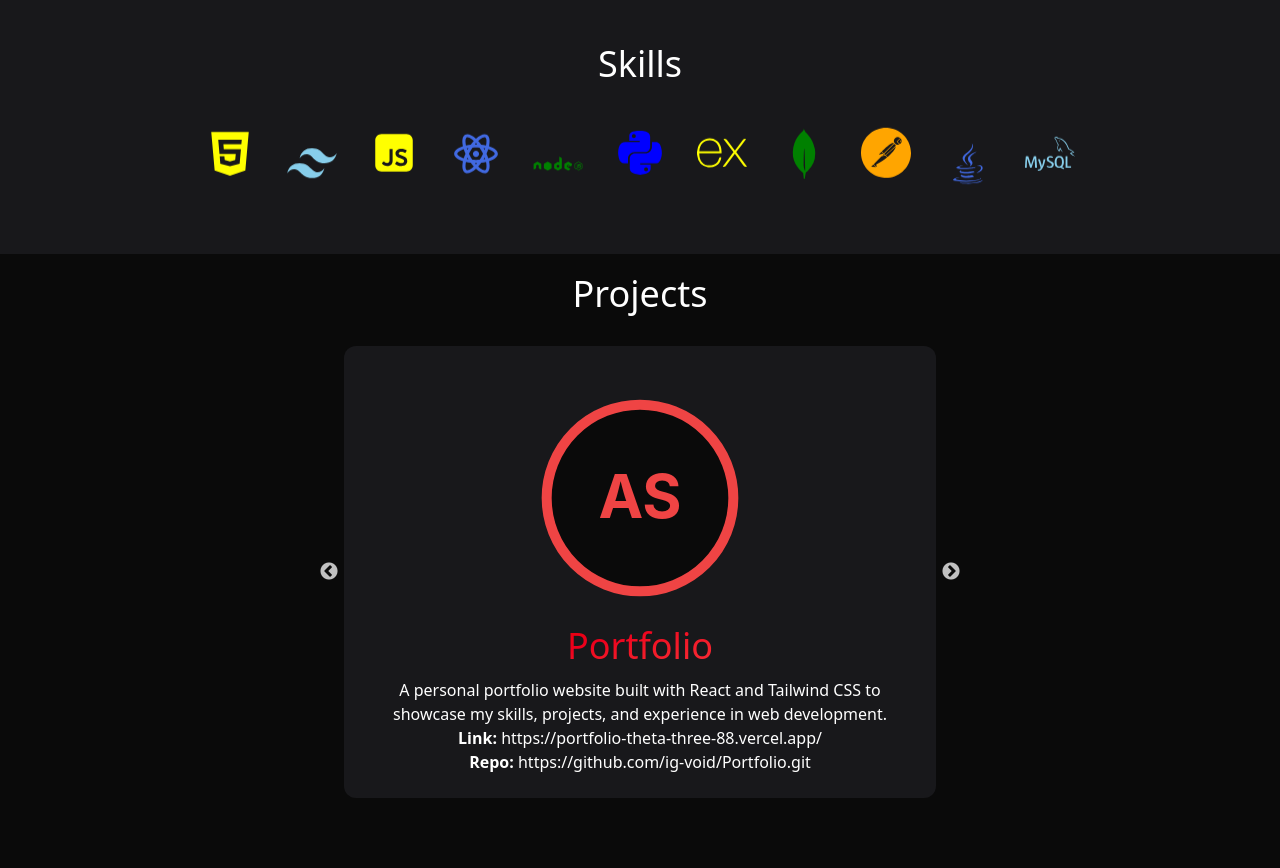
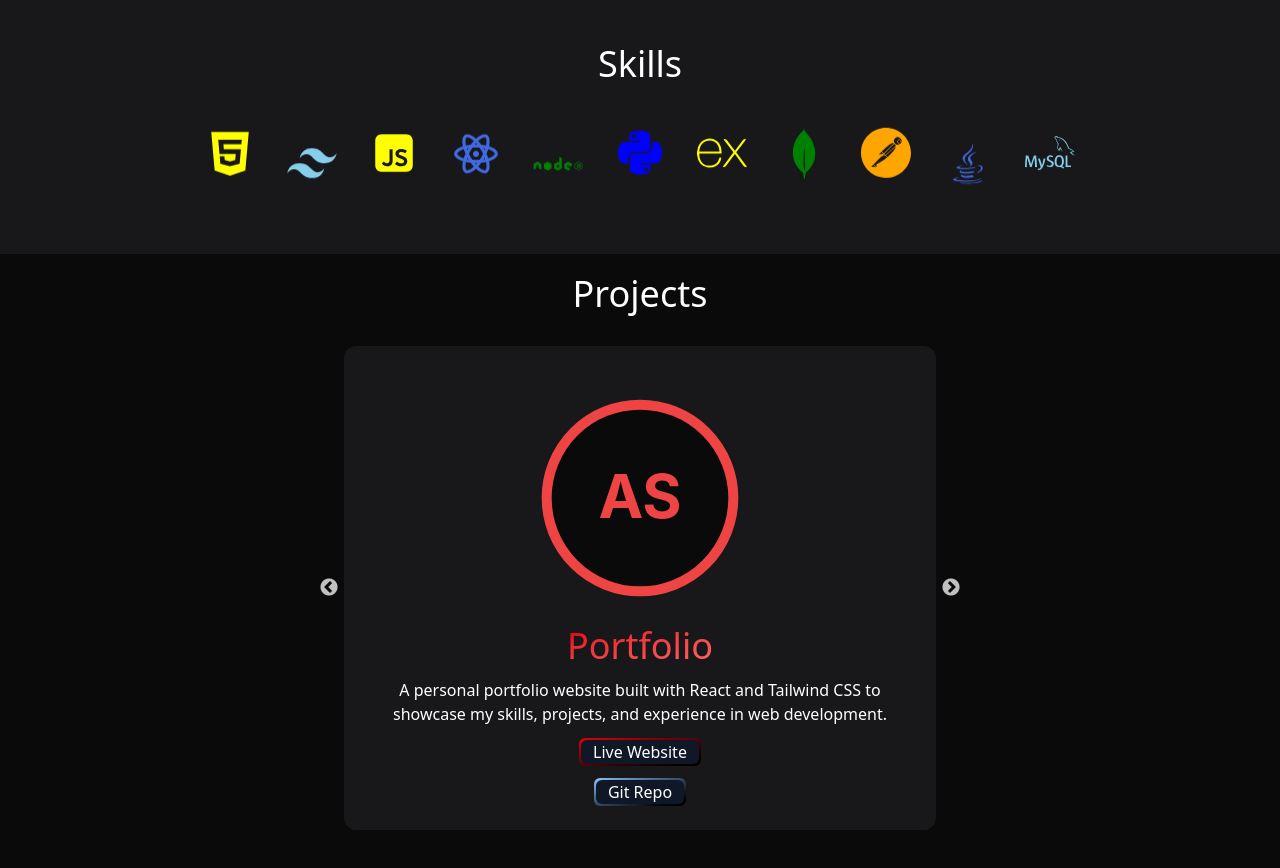
Before and after one commit to ig-void/Portfolio, a React (Vite) app: page / in a window 1280 px wide. Shown: the part 1620-2488 px from the top of the page. Built offline with nearby package versions, Linux system fonts and the light colour scheme.

Commit message:
Added Links to live website and github link

```diff
--- a/src/App.jsx
+++ b/src/App.jsx
@@ -61,15 +61,15 @@ function App() {
       <div className="flex flex-wrap gap-8 mt-4 items-center justify-center">
         <FaHtml5 color="yellow" size={50} className=" hover:drop-shadow-[0_0_15px_rgba(220,38,38,0.7)] animate-bounce [animation-duration:1s]"/>
         <RiTailwindCssFill color="skyblue" size={50} className="hover:drop-shadow-[0_0_15px_rgba(220,38,38,0.7)] animate-bounce [animation-duration:2.5s]"/>
-        <RiJavascriptFill color="Yellow" size={50} className="hover:drop-shadow-[0_0_15px_rgba(220,38,38,0.7)] animate-bounce [animation-duration:2s]"/>
+        <RiJavascriptFill color="Yellow" size={50} className="hover:drop-shadow-[0_0_15px_rgba(220,38,38,0.7)] animate-bounce [animation-duration:1.5s]"/>
         <RiReactjsLine size={50} color="royalblue" className="hover:drop-shadow-[0_0_15px_rgba(220,38,38,0.7)] animate-bounce [animation-duration:1s]"/>
         <DiNodejs size={50} color="green" className="hover:drop-shadow-[0_0_15px_rgba(220,38,38,0.7)] animate-bounce [animation-duration:2.5s]"/>
         <FaPython size={50} color="blue" className="hover:drop-shadow-[0_0_15px_rgba(220,38,38,0.7)] animate-bounce [animation-duration:2s]"/>
-        <SiExpress size={50} color="yellow" className="hover:drop-shadow-[0_0_15px_rgba(220,38,38,0.7)] animate-bounce [animation-duration:2s]"/>
+        <SiExpress size={50} color="yellow" className="hover:drop-shadow-[0_0_15px_rgba(220,38,38,0.7)] animate-bounce [animation-duration:1.5s]"/>
         <SiMongodb size={50} color="green" className="hover:drop-shadow-[0_0_15px_rgba(220,38,38,0.7)] animate-bounce [animation-duration:1s]"/>
         <SiPostman size={50} color="orange" className="hover:drop-shadow-[0_0_15px_rgba(220,38,38,0.7)] animate-bounce [animation-duration:2s]"/>
         <DiJava size={50} color="royalblue" className="hover:drop-shadow-[0_0_15px_rgba(220,38,38,0.7)] animate-bounce [animation-duration:2.5s]"/>
-        <SiMysql size={50} color="skyblue" className="hover:drop-shadow-[0_0_15px_rgba(220,38,38,0.7)] animate-bounce [animation-duration:1s]"/>
+        <SiMysql size={50} color="skyblue" className="hover:drop-shadow-[0_0_15px_rgba(220,38,38,0.7)] animate-bounce [animation-duration:1.5s]"/>
             </div>
     </div>
     {/* Projects */}
@@ -83,11 +83,21 @@ function App() {
             <div className="h-40 md:h-56 mt-4 rounded-t-xl flex justify-center items-center">
               <img className="w-32 h-32 md:w-50 md:h-50   object-cover" src={d.image} alt="Image" />
             </div>
-            <div className="text-white flex flex-col items-center justify-center text-center mt-4">
-              <h3 className="bg-gradient-to-br from-red-600 to-red-500 bg-clip-text text-2xl md:text-4xl text-transparent mb-3">{d.title}</h3>
+            <div className="text-white flex flex-col items-center justify-center text-center gap-y-3 mt-4">
+              <h3 className="bg-gradient-to-br from-red-600 to-red-400 bg-clip-text text-2xl md:text-4xl text-transparent ">{d.title}</h3>
               <p className="text-sm md:text-base">{d.description}</p>
-              <p className="text-sm md:text-base break-all"><span className="font-bold">Link: </span><a target="_blank" rel="noopener noreferrer" href={d.liveLink}>{d.liveLink}</a></p>
-              <p className="text-sm md:text-base break-all"><span className="font-bold">Repo: </span><a target="_blank" rel="noopener noreferrer" href="{d.repoLink}">{d.repoLink}</a></p>
+
+              <div className="rounded-md bg-gradient-to-br from-red-600 to-black p-[2px] w-full md:w-auto hover:bg-gradient-to-br hover:from-black hover:to-red-600">
+              <div className="rounded-md flex flex-row items-center justify-center  bg-gray-900 px-3">
+              <p className="text-sm md:text-base break-all"><span className="font-bold"> </span><a target="_blank" rel="noopener noreferrer" href={d.liveLink}>Live Website</a></p>
+              </div>
+              </div>
+
+              <div className="rounded-md bg-gradient-to-br from-blue-300 to-black p-[2px] w-full md:w-auto hover:bg-gradient-to-br hover:from-gray-800 hover:to-gray-400">
+              <div className="rounded-md flex flex-row items-center justify-center  bg-gray-900 px-3">
+              <p className="text-sm md:text-base break-all"><span className="font-bold"> </span><a target="_blank" rel="noopener noreferrer" href="{d.repoLink}">Git Repo</a></p>
+              </div>
+              </div>
             </div>
           </div>
         ))}
```
